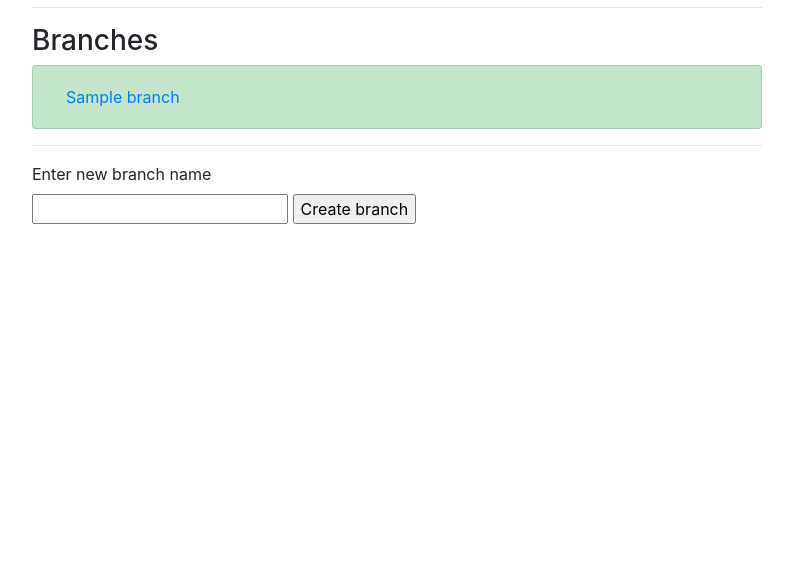
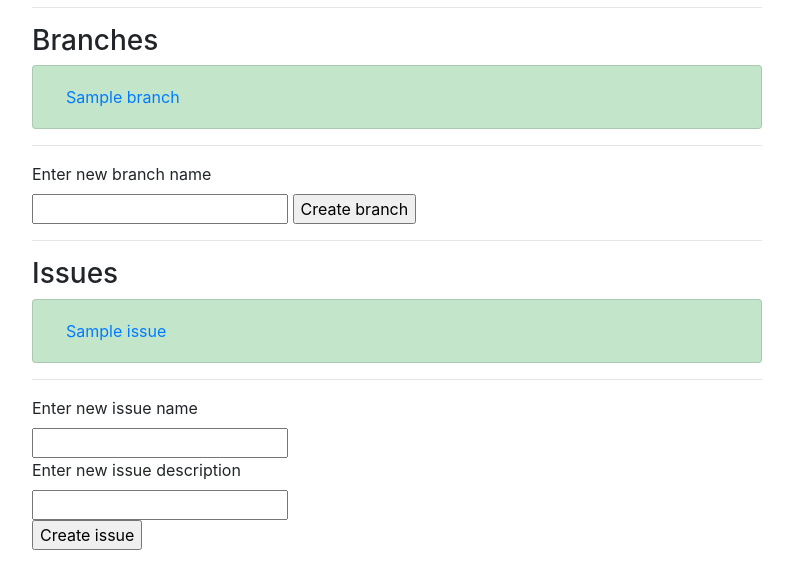
Before and after one commit to ivan248/uks-2019, a Django app: page /vsc/projects/1 in a window 1280 px wide. Shown: the part 410-976 px from the top of the page, without its empty margins (243-1036 px from the left). Before the commit the page ends 634 px from the top, so only its background shows below. Run offline with Django 3.2, Linux system fonts and the light colour scheme; tables that the repository leaves empty hold one stand-in row (values such as "Sample post"); some libraries are stand-ins or nearby versions.

Commit message:
(feat) Expanded model with Issues, Milestones and Labels

```diff
--- a/vsc/templates/vsc/project_detail.html
+++ b/vsc/templates/vsc/project_detail.html
@@ -68,4 +68,32 @@
     </form>
 
 </div>
+<hr>
+
+<div>
+
+    <h3>Issues</h3>
+    {% if issues %}
+    <ul class="list-group">
+        {% for issue in issues %}
+            <li class="list-group-item list-group-item-success" >
+                <a class="btn btn-link" href="/vsc/projects/{{ project.id }}/issues/{{ issue.id }}">{{ issue.name }}</a>
+            </li>
+        {% endfor %}
+    </ul>
+    {% endif %}
+    <hr>
+
+    <form action="{% url 'vsc:issue_create' project.id %}" method="post">
+        {% csrf_token %}
+        <label>Enter new issue name</label><br />
+        <input type="text" name="issue_name" value="" /> <br>
+
+        <label>Enter new issue description</label><br />
+        <input type="text" name="issue_description" value="" /> <br />
+
+        <input type="submit" value="Create issue"/>
+    </form>
+
+</div>
 {% endblock %}
--- a/vsc/urls.py
+++ b/vsc/urls.py
@@ -19,4 +19,10 @@ urlpatterns = [
     url(r'^projects/(?P<project_id>[0-9]+)/branches/(?P<branch_id>[0-9]+)/commits$', views.commit_create, name="commit_create"),
     url(r'^projects/(?P<project_id>[0-9]+)/branches/(?P<branch_id>[0-9]+)/commits/(?P<commit_id>[0-9]+)/update$', views.commit_update, name="commit_update"),
     url(r'^projects/(?P<project_id>[0-9]+)/branches/(?P<branch_id>[0-9]+)/commits/(?P<commit_id>[0-9]+)/delete$', views.commit_delete, name="commit_delete"),
+    url(r'^projects/(?P<project_id>[0-9]+)/issues$', views.issue_create, name="issue_create"),
+    url(r'^projects/(?P<project_id>[0-9]+)/issues/(?P<issue_id>[0-9]+)$', views.issue_detail, name="issue_detail"),
+    url(r'^projects/(?P<project_id>[0-9]+)/issues/(?P<issue_id>[0-9]+)/update$', views.issue_update, name="issue_update"),
+    url(r'^projects/(?P<project_id>[0-9]+)/issues/(?P<issue_id>[0-9]+)/delete$', views.issue_delete, name="issue_delete"),
+    url(r'^projects/(?P<project_id>[0-9]+)/issues/(?P<issue_id>[0-9]+)/milestones$', views.milestone_create, name="milestone_create"),
+
 ]
--- a/vsc/views.py
+++ b/vsc/views.py
@@ -5,7 +5,7 @@ from django.shortcuts import get_object_or_404
 from django.utils.crypto import get_random_string
 import datetime
 
-from .models import Project, ProjectMembership, Branch, Commit, User, CurrentUser
+from .models import Project, ProjectMembership, Branch, Commit, User, CurrentUser, Issue, IssueAssignments, Milestone
 
 
 def index(request):
@@ -61,6 +61,7 @@ def project_detail(request, project_id):
     project = Project.objects.get(id=project_id)
     template = loader.get_template('vsc/project_detail.html')
     branches = Branch.objects.filter(project=project)
+    issues = Issue.objects.filter(project=project)
 
     projectMemberships = ProjectMembership.objects.filter(project = project.id)
     members = []
@@ -71,7 +72,8 @@ def project_detail(request, project_id):
     context = {
         'project': project,
         'branches': branches,
-        'members': members
+        'members': members,
+        'issues': issues
     }
     return HttpResponse(template.render(context, request))
 
@@ -201,3 +203,60 @@ def commit_delete(request, project_id, branch_id, commit_id):
         return HttpResponseRedirect(
             reverse('vsc:branch_detail',kwargs={'project_id':project_id, 'branch_id': branch_id})
         )
+
+def issue_detail(request, project_id, issue_id):
+
+    project = Project.objects.get(id=project_id)
+    issue = Issue.objects.get(id=issue_id)
+    template = loader.get_template('vsc/issue_detail.html')
+    milestones = Milestone.objects.filter(issue=issue)
+    # labels = Commit.objects.filter(branch=branch)
+    # assignees
+    context = {
+        'project': project,
+        'issue': issue,
+        'milestones': milestones
+    }
+    return HttpResponse(template.render(context, request))
+
+def issue_create(request, project_id):
+    issue_name = request.POST['issue_name']
+    issue_description = request.POST['issue_description']
+    p = get_object_or_404(Project, id=project_id)
+    issue = Issue(name=issue_name, description=issue_description, project=p)
+    issue.save()
+    return HttpResponseRedirect(reverse('vsc:project_detail', kwargs={'project_id':project_id}))
+
+def issue_update(request, project_id, issue_id):
+    if request.method == 'POST':
+        issue_name = request.POST['issue_name']
+        issue_description = request.POST['issue_description']
+        issue = Issue.objects.get(id=issue_id)
+        issue.name = issue_name
+        issue.description = issue_description
+        issue.save()
+        return HttpResponseRedirect(
+            reverse('vsc:project_detail', kwargs={'project_id':project_id})
+        )
+
+def issue_delete(request, project_id, issue_id):
+
+    if request.method == 'POST':
+        Issue.objects.filter(id=issue_id).delete()
+        return HttpResponseRedirect(reverse('vsc:project_detail',kwargs={'project_id':project_id}))
+
+
+def milestone_create(request, project_id, issue_id):
+    milestone_name = request.POST['milestone_name']
+    milestone_description = request.POST['milestone_description']
+    i = get_object_or_404(Issue, id=issue_id)
+    milestone = Milestone(
+        name=milestone_name,
+        description=milestone_description,
+        due_date=datetime.datetime.now(),
+        issue=i
+    )
+    milestone.save()
+    return HttpResponseRedirect(
+        reverse('vsc:issue_detail', kwargs={'project_id': project_id, 'issue_id': issue_id})
+    )
```
Also changed, not shown: vsc/templates/vsc/auth.html (added, +35 -0 lines), vsc/templates/vsc/issue_detail.html (added, +64 -0 lines), vsc_app/settings.py (+49 -49 lines), vsc/templates/vsc/milestone_detail.html (added), 1 other file.
